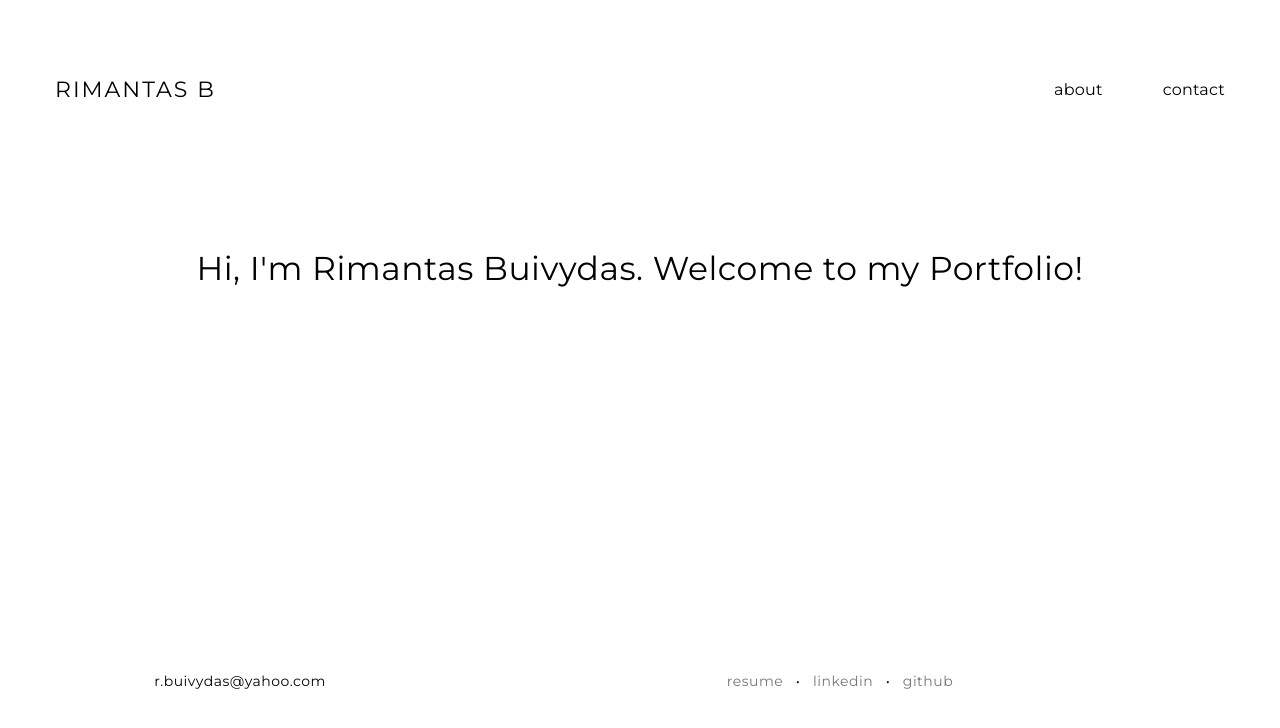
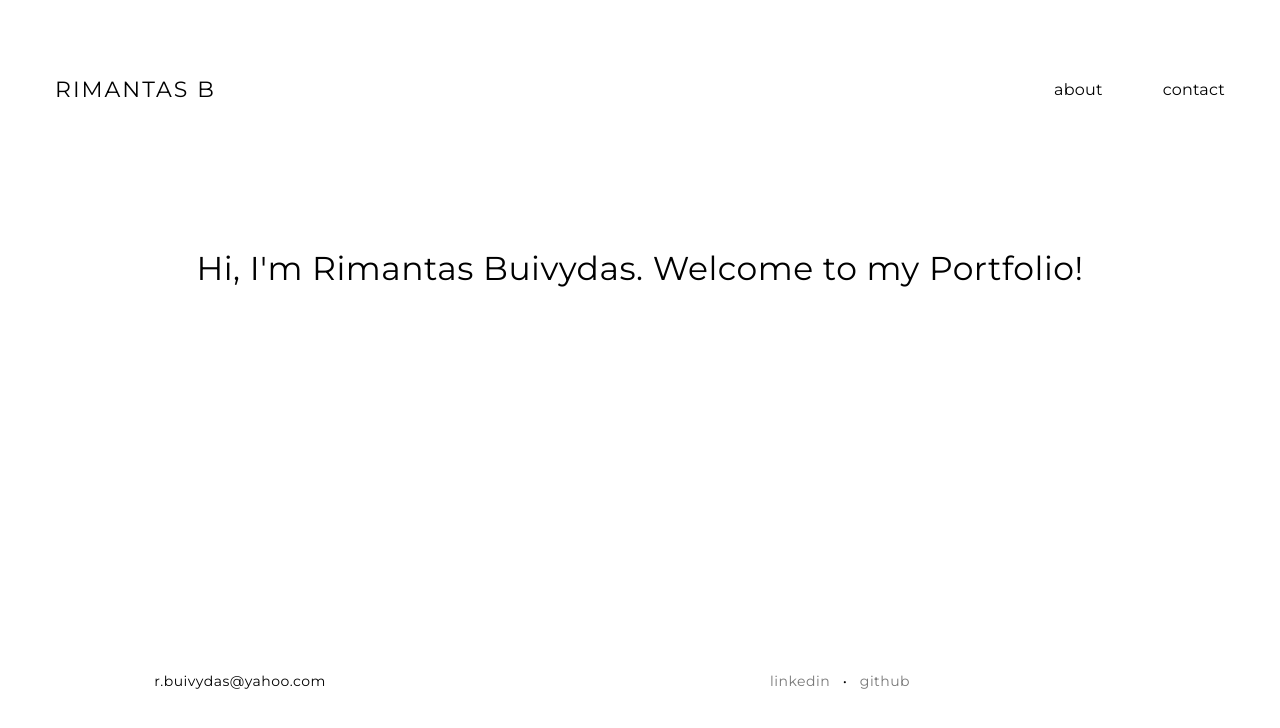
Before and after one commit to rbuivydas/rbuivydas.github.io, a plain HTML site: page index.html in a window 1280 px wide. Drawn offline with Linux system fonts and the light colour scheme.

Commit message:
Update index.html

```diff
--- a/index.html
+++ b/index.html
@@ -111,7 +111,7 @@
             </div>
              <div class="span8 widget">
             	<div class="twitter-widget">
-                		<h7><a href="#" target="_blank">resume</a> &nbsp; • &nbsp; <a href="https://www.linkedin.com/in/rimantas-buivydas-94b834227/" target="_blank">linkedin</a> &nbsp; • &nbsp; <a href="https://github.com/rbuivydas/" target="_blank">github</a></h7>
+                		<h7><a href="https://www.linkedin.com/in/rimantas-buivydas-94b834227/" target="_blank">linkedin</a> &nbsp; • &nbsp; <a href="https://github.com/rbuivydas/" target="_blank">github</a></h7>
                 </div>
             </div>
         </div>
```
